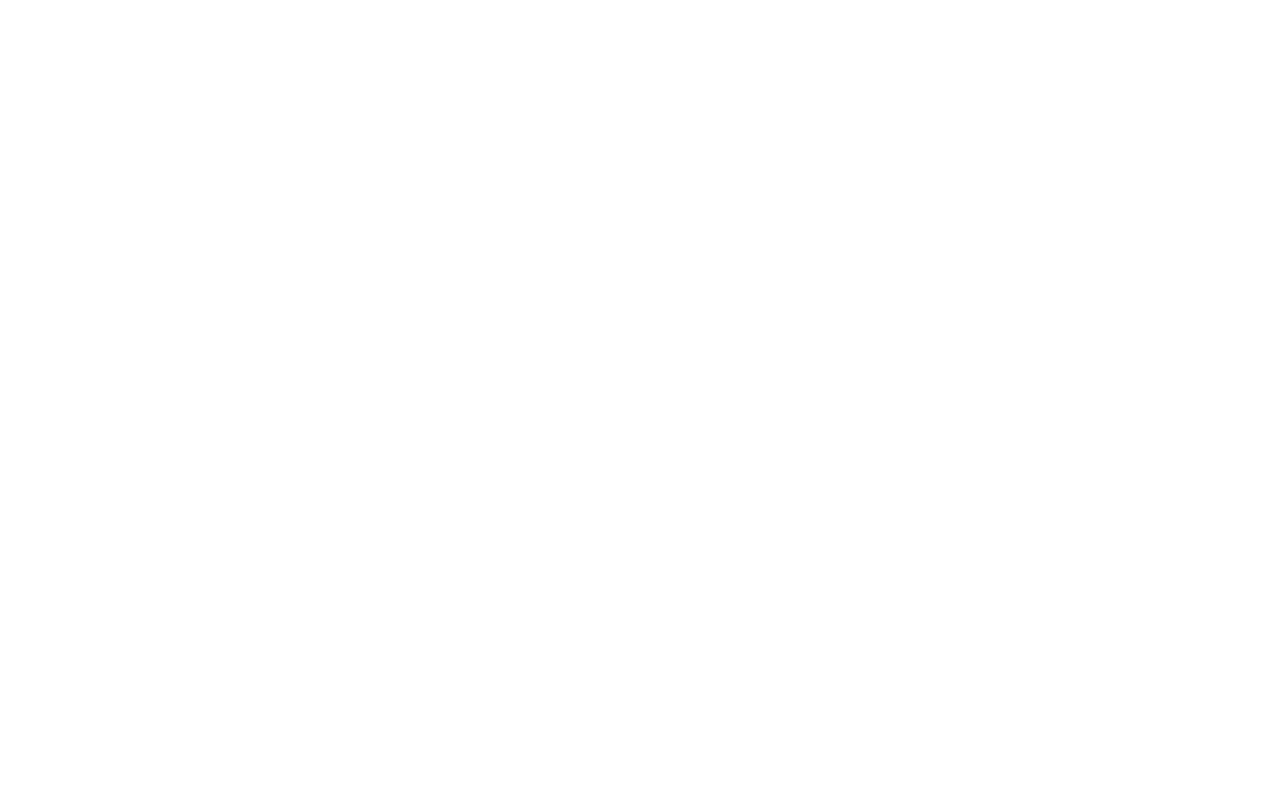
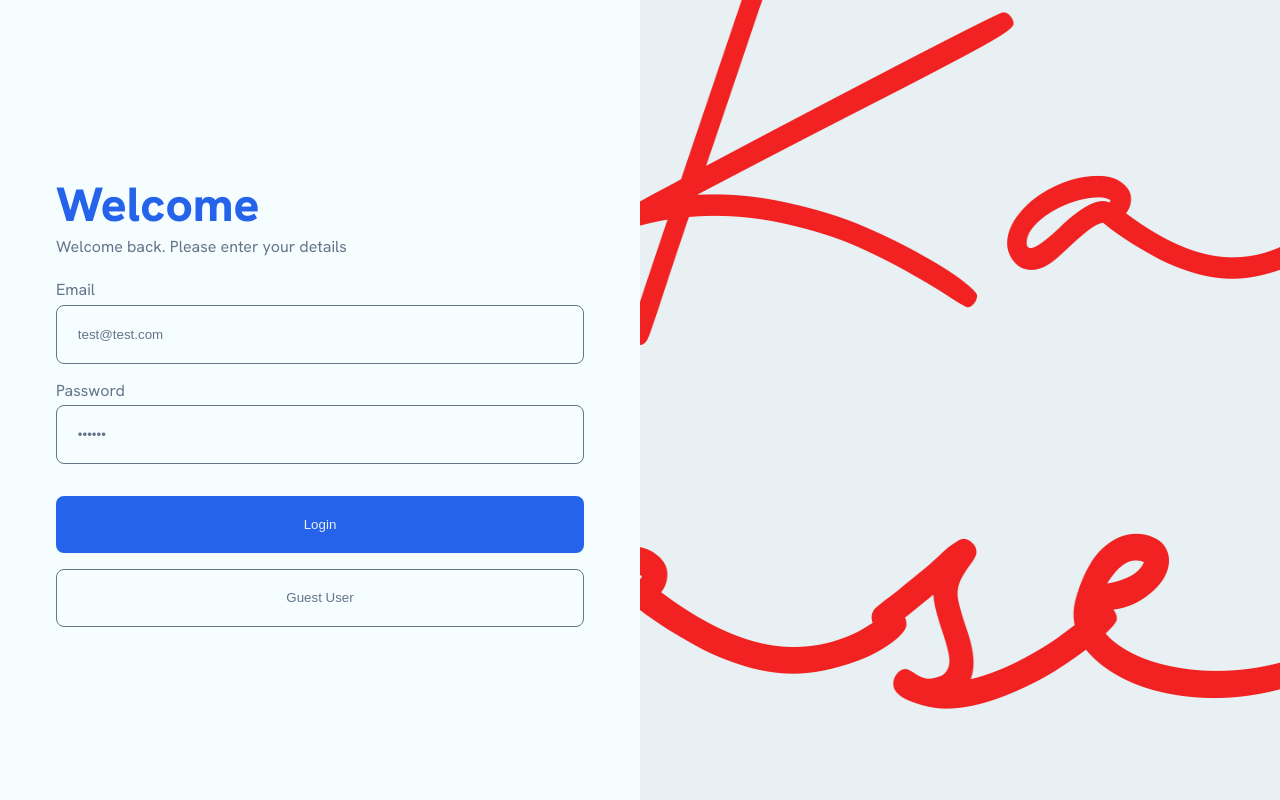
Before and after one commit to Louiskomekay/Kase, a React (Vite) app in the folder Frontend/: page /Login in a window 1280 px wide. Built offline with nearby package versions, Linux system fonts and the light colour scheme.

Commit message:
made major headway in building the structure and styling for the login page

```diff
--- a/Frontend/src/App.jsx
+++ b/Frontend/src/App.jsx
@@ -7,13 +7,26 @@
 //ROUTER IMPORT
 import { createBrowserRouter, RouterProvider } from 'react-router-dom'
 
-//Themes
+//THEMES STYLING
 import { LightTheme, DarkTheme } from './utils/Themes'
 const Wrapper = styled.div`
   color:${({ theme }) => theme.color};
-  background:${({ theme }) => theme.background};
+  background:${({ theme }) => theme.backgroundColor};
   .cardColor{
     background: ${({ theme }) => theme.cardColor};
+  }
+  .formInput{
+    border: ${({ theme }) => theme.stroke};
+    color:${({ theme }) => theme.color} ;
+  }
+  .strokeBtn{
+    border: ${({ theme }) => theme.stroke};
+    color:${({ theme }) => theme.strokeBtnColor} ;
+  }
+  .strokeBtn:hover{
+    background:var(--Blue2);
+    border: ${({ theme }) => theme.strokeBorderHover};
+    color:${({ theme }) => theme.backgroundColor};
   }
   /* .navLink{
     background: ${({ theme }) => theme.color};
--- a/Frontend/src/components/FormInput.jsx
+++ b/Frontend/src/components/FormInput.jsx
@@ -1,7 +1,8 @@
-import React from 'react'
+import styled from "styled-components"
 
 const FormInput = ({ label, name, type, defaultValue }) => {
     return (
+        <Wrapper>
             <div className='form-control'>
                 {/* Form Label */}
                 <label className="label">
@@ -11,11 +12,29 @@
                 <input
                     type={type}
                     name={name}
-                className='form-input'
+                    className='formInput stroke'
                     defaultValue={defaultValue}
                 />
             </div>
+        </Wrapper>
     )
 }
 
 export default FormInput
+
+const Wrapper = styled.section`
+    .form-control {
+        margin-bottom: 1rem;
+    }
+    .label {
+        display: block;
+        text-transform: capitalize;
+        margin-bottom: .3rem;
+    }
+    .formInput {
+        padding: 1.3rem;
+        width: 33rem;
+        background: none;
+        border-radius: var(--border-radius);
+    }
+`
--- a/Frontend/src/components/SubmitBtn.jsx
+++ b/Frontend/src/components/SubmitBtn.jsx
@@ -1,8 +1,8 @@
 import React from 'react'
 
-const Submit = () => {
+const Submit = ({ text, className }) => {
     return (
-        <button type='submit' className='btn btn-primary'>{text}</button>
+        <button type='submit' className={className}>{text}</button>
     )
 }
 
--- a/Frontend/src/index.css
+++ b/Frontend/src/index.css
@@ -1,17 +1,27 @@
 @import url('https://fonts.googleapis.com/css2?family=Hanken+Grotesk:wght@300;400;500;600;800&display=swap');
 
 :root {
+  /* Colours */
   --lm-white1: #F5FDFF;
   --lm-white2: #E8F0F3;
   --dm-grey1: #212121;
   --dm-grey2: #313131;
   --Blue1: #2563EB;
   --Blue2: #528DFF;
+  --Blue3: #3b78fa;
   --Red: #F12222;
   --lm-grey1: #64748B;
   --lm-grey2: #C1CADB;
   --lm-btnHover: #DAE7F8;
+  /* Transition */
   --smooth: all 0.3s ease;
+  /* Border radius */
+  --border-radius: .5rem;
+  /* Font sizes */
+  --h1: 4rem;
+  --h2: 3rem;
+  --h2: 2rem;
+  --body-text: 1rem;
 }
 
 *,
@@ -29,3 +39,39 @@
 body {
   font-family: 'Hanken Grotesk', sans-serif;
 }
+
+.btn {
+  display: block;
+  background-color: var(--Blue1);
+  outline: none;
+  border: none;
+  padding: 1.3rem;
+  color: var(--lm-white2);
+  border-radius: 0.5rem;
+  cursor: pointer;
+  transition: var(--smooth);
+  text-transform: capitalize;
+}
+
+.btn:hover {
+  background-color: var(--Blue3);
+}
+
+.strokeBtn {
+  display: block;
+  background: none;
+  outline: none;
+  border: none;
+  padding: 1.3rem;
+  color: var(--lm-white2);
+  border-radius: 0.5rem;
+  cursor: pointer;
+  transition: var(--smooth);
+  text-transform: capitalize;
+}
+
+.strokeBtn:hover {
+  background-color: var(--Blue3);
+}
+
+@media (max-width: 33.75em) {}
--- a/Frontend/src/pages/Error.jsx
+++ b/Frontend/src/pages/Error.jsx
@@ -31,6 +31,7 @@
 
 export default Error
 
+// STYLING
 const Wrapper = styled.main`
     display: grid;
     place-items: center;
@@ -45,20 +46,7 @@
         text-align: center;
         margin-bottom: 3rem;
     }
-    .btn {
-        background-color: var(--Blue1);
-        background-image: linear-gradient(90deg, var(--Blue1) 100%, var(--Blue2) 100%);
-        outline: none;
-        border: none;
-        padding: 1.4rem 8rem;
-        color: var(--lm-white2);
-        border-radius: 0.5rem;
-        cursor: pointer;
-        transition: var(--smooth);
-    }
-    .btn:hover {
-        box-shadow: .8rem .8rem 0px var(--lm-btnHover);
-    }
+
     #errorImg {
         width: 16rem;
         height: 16rem;
@@ -86,6 +74,5 @@
         .btn {
         padding: 1.4rem 5.5rem;
         }
-
     }
 `
--- a/Frontend/src/pages/Login.jsx
+++ b/Frontend/src/pages/Login.jsx
@@ -1,16 +1,79 @@
 import { FormInput, SubmitBtn } from "../components";
 import { Form, Link } from 'react-router-dom'
 import styled from 'styled-components'
+import KaseLogoImg from '../images/KaseLogoImg.webp'
 
 const Login = () => {
     return (
         <Wrapper>
-            <Form></Form>
+            <div className="form-container">
+                {/* forminput */}
+                <div className="form">
+                    <Form method="POST">
+                        <div className="form-copy">
+                            <h2>Welcome</h2>
+                            <p>Welcome back. Please enter your details</p>
+                        </div>
+
+                        <FormInput type='email' label='email' name='email' defaultValue='test@test.com' />
+                        <FormInput type='password' label='password' name='password' defaultValue='secret' />
+
+                        <div className="buttons">
+                            <SubmitBtn text='login' className='btn submitBtn' />
+                            <button className="strokeBtn strokeButton">Guest user</button>
+                        </div>
+                    </Form>
+                </div>
+                {/* image */}
+                <div className="kaseImg"><img src={KaseLogoImg} alt="image" /></div>
+            </div>
         </Wrapper>
     )
 }
 
+export default Login;
+
+// STYLING
 const Wrapper = styled.section`
+    height: 100vh;
+    .form-container {
+        display: grid;
+        grid-template-columns: repeat(2, 1fr);
+    }
+    .kaseImg {
+        overflow: hidden;
+        height: 100vh;
+    }
+    .kaseImg img {
+        width: 100%;
+        height: 100%;
+    }
+    .form {
+        display: grid;
+        place-content: center;
+    }
+    .form h2 {
+        font-size: 3rem;
+        color: var(--Blue1);
+    }
+    .form-copy {
+        margin-bottom: 1.4rem;
+    }
+    .submitBtn {
+        width: 33rem;
+        margin-bottom: 1rem;
+    }
+    .buttons {
+        margin-top: 2rem;
+    }
+    .strokeButton {
+        width: 33rem;
+    }
 
+    @media (max-width:33.75em) {
+        .form-container {
+        display: grid;
+        grid-template-columns: repeat(1, 1fr);
+        }
+    }
 `
-export default Login;
--- a/Frontend/src/utils/Themes.jsx
+++ b/Frontend/src/utils/Themes.jsx
@@ -1,13 +1,19 @@
 export const LightTheme = {
     color: '#64748B',
-    background: '#F5FDFF',
+    backgroundColor: '#F5FDFF',
     cardColor: '#E8F0F3',
-    logoColor: '#0F172A'
+    logoColor: '#0F172A',
+    stroke: '1px solid #64748B',
+    strokeBtnColor: '#64748B',
+    strokeBorderHover: '1px solid #528DFF',
 }
 
 export const DarkTheme = {
     color: '#F5FDFF',
-    background: '#212121',
+    backgroundColor: '#212121',
     cardColor: '#313131',
-    logoColor: '#F5FDFF'
+    logoColor: '#F5FDFF',
+    stroke: '1px solid #C1CADB',
+    strokeBtnColor: ' #C1CADB',
+    strokeBorderHover: '1px solid #528DFF',
 }
```
Lines whose indentation alone changed are shown as unchanged.
